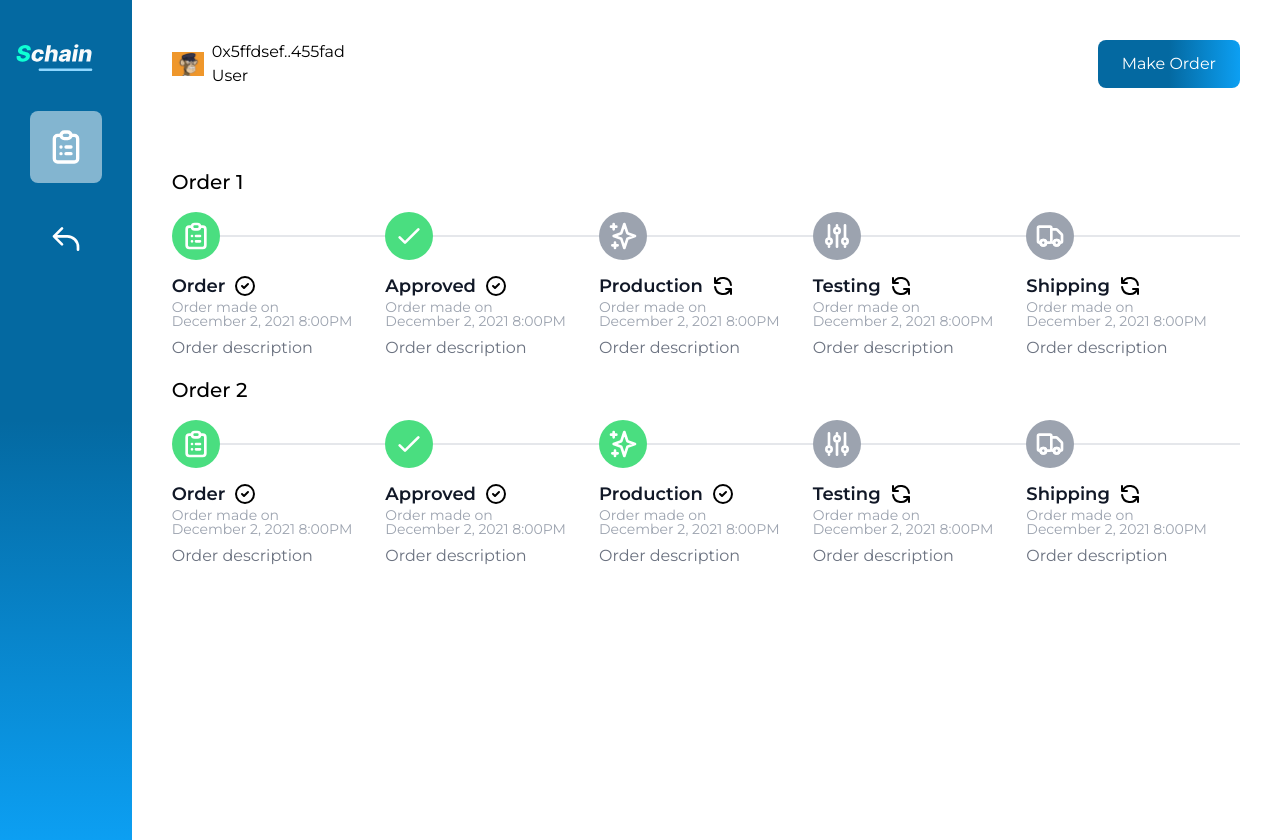
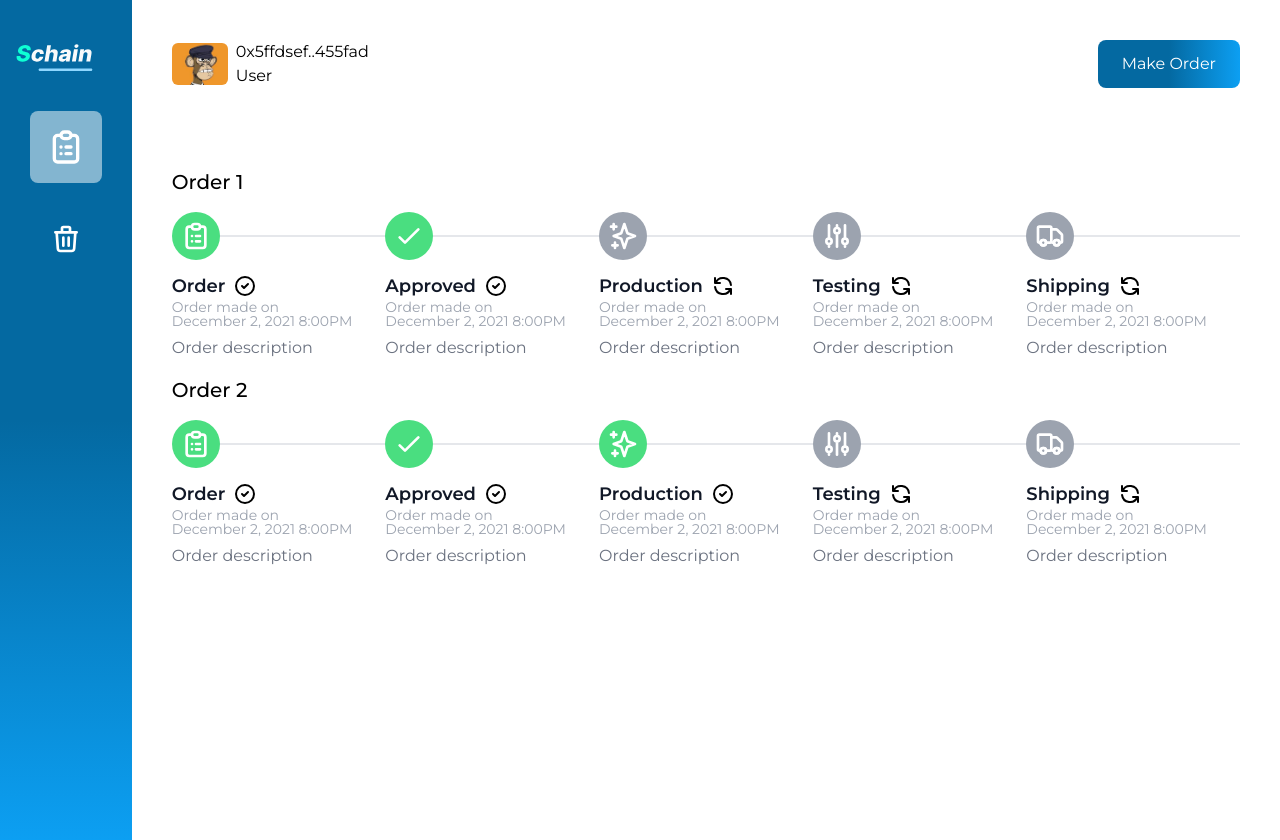
Before and after one commit to mendsalbert/schain, a Next.js app: page /admin in a window 1280 px wide. Built offline with nearby package versions, Linux system fonts and the light colour scheme.

Commit message:
schain ui

```diff
--- a/pages/admin.tsx
+++ b/pages/admin.tsx
@@ -6,6 +6,7 @@ import {
   RefreshIcon,
   ReplyIcon,
   SparklesIcon,
+  TrashIcon,
   TruckIcon,
 } from "@heroicons/react/outline";
 import React from "react";
@@ -22,14 +23,13 @@ const Admin = (props: Props) => {
             <ClipboardListIcon className="h-10 text-white" />
           </div>
           <div className="">
-            <ReplyIcon className="h-8 text-white" />
+            <TrashIcon className="h-8 text-white" />
           </div>
         </div>
         <div className="w-full px-10 mt-10 h-screen">
           <div className="flex flex-row justify-between">
             <div className="flex flex-row justify-center items-center space-x-2 ">
-              <img src="/images/profile.jpg" className="w-8" />
-
+              <img src="/images/profile.jpg" className="w-14 rounded-md" />
               <div>
                 <p>0x5ffdsef..455fad</p>
                 <p>User</p>
```
